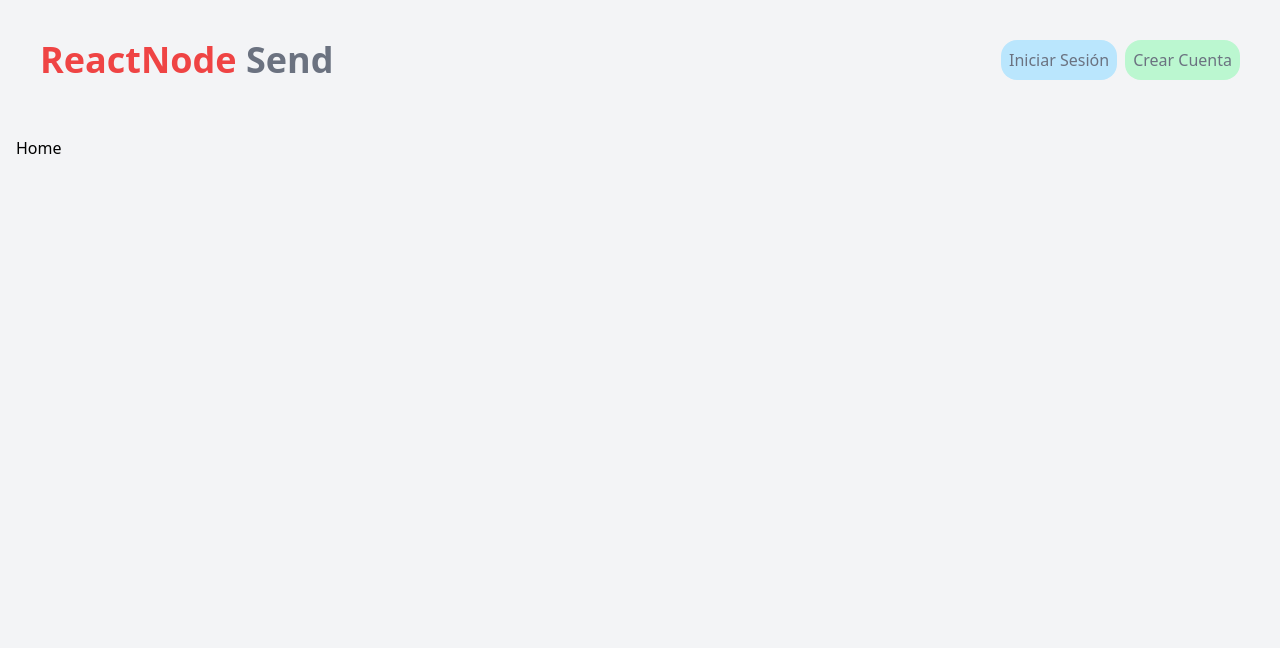
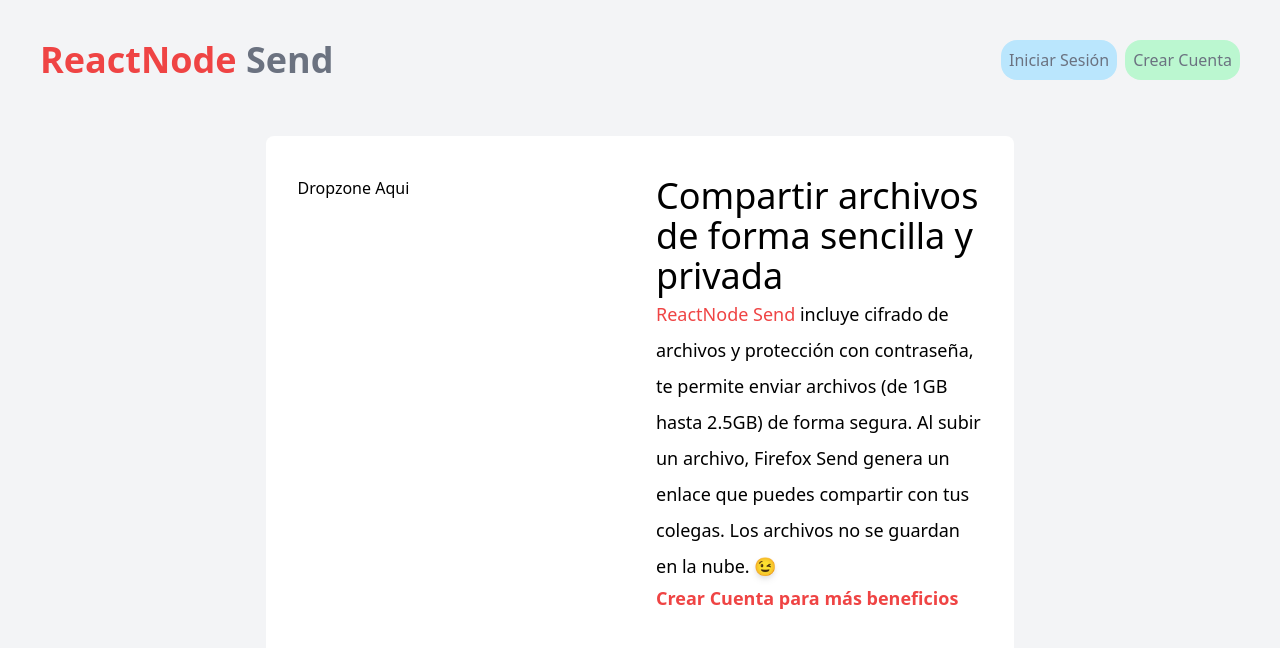
Before and after one commit to danielmateu/nodesend-cliente, a Next.js app: page / in a window 1280 px wide. Shown: the top 648 px of the page. Built offline with nearby package versions, Linux system fonts and the light colour scheme; no server answers.

Commit message:
Preparando pagina principal e instalación de dropzone

```diff
--- a/package.json
+++ b/package.json
@@ -17,6 +17,7 @@
     "next": "13.1.6",
     "react": "18.2.0",
     "react-dom": "18.2.0",
+    "react-dropzone": "^14.2.3",
     "yup": "^0.32.11"
   },
   "devDependencies": {
--- a/src/pages/index.js
+++ b/src/pages/index.js
@@ -1,5 +1,6 @@
 import { Layout } from "components/Layout";
 import authContext from "context/auth/authContext";
+import Link from "next/link";
 import { useContext, useEffect } from "react";
 
 
@@ -19,7 +20,23 @@
     <>
       <Layout>
         {/* <h1 className="font-semibold text-center p-4 hover:font-light transition-all">Hello world in NextJs</h1> */}
-        <h1 className="">Home</h1>
+        <div className="md:w-4/5 xl:w-3/5 mx-auto ">
+          <div className="lg:flex hover:shadow-lg p-4 bg-white rounded-lg py-10 transition-all">
+            <div className="md:flex-1 m-4 lg:mt-0">
+              <p>Dropzone Aqui</p>
+            </div>
+            <div className="md:flex-1 m-4 lg:mt-0">
+              <h2 className="text-4xl">Compartir archivos de forma sencilla y privada</h2>
+              <p className="text-lg leading-loose">
+                <span className="text-red-500">ReactNode Send</span> incluye cifrado de archivos y protección con contraseña, te permite enviar archivos (de 1GB hasta 2.5GB) de forma segura. Al subir un archivo, Firefox Send genera un enlace que puedes compartir con tus colegas.
+                Los archivos no se guardan en la nube. <span className="drop-shadow-md">😉</span>
+              </p>
+              <Link href="/crear-cuenta" className="text-red-500 font-bold text-lg hover:text-red-700 transition-all">
+                Crear Cuenta para más beneficios
+              </Link>
+            </div>
+          </div>
+        </div>
       </Layout>
     </>
   )
```
Also changed, not shown: 2 other files (tests, documents, lock files or other folders).
